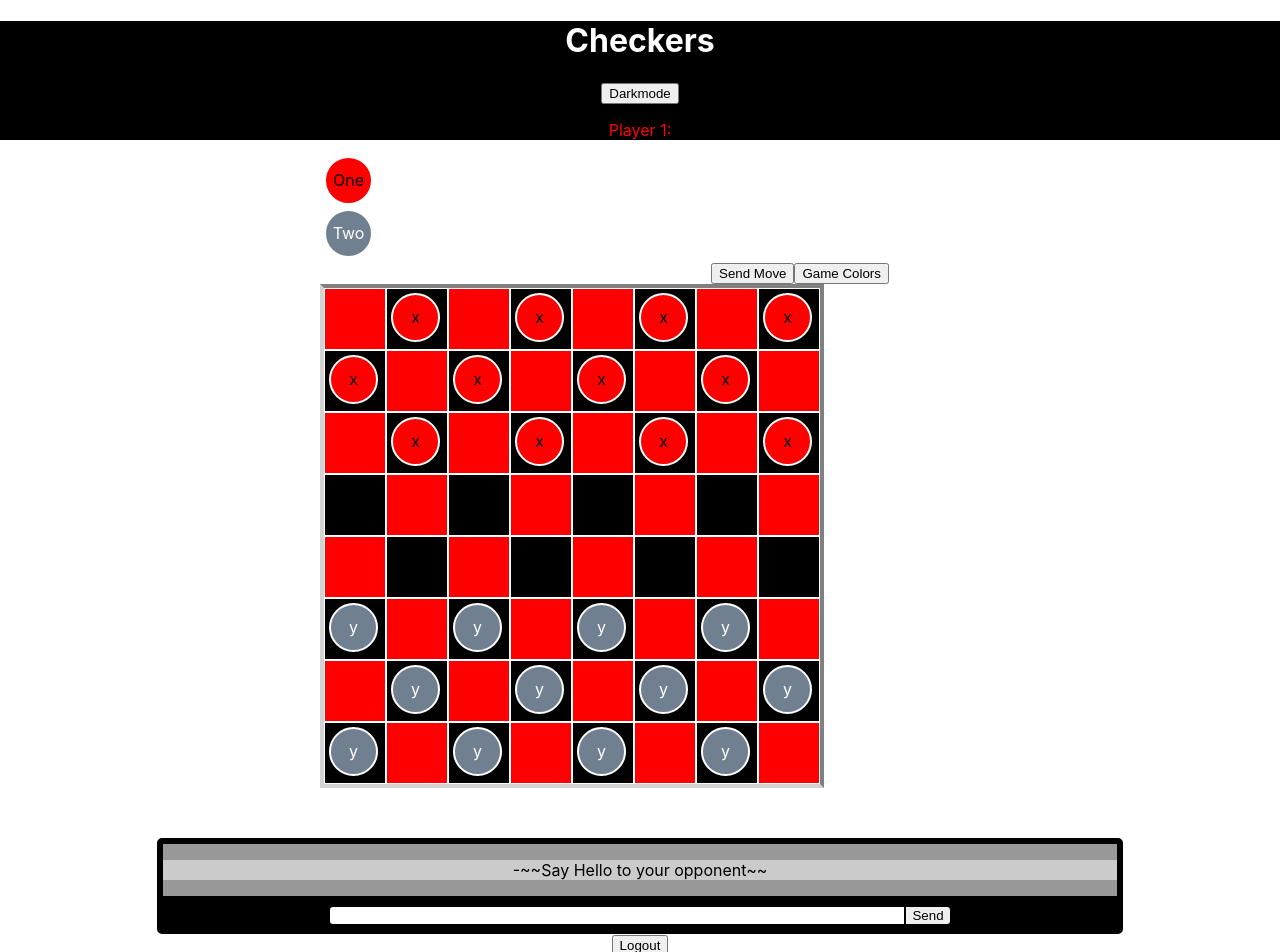
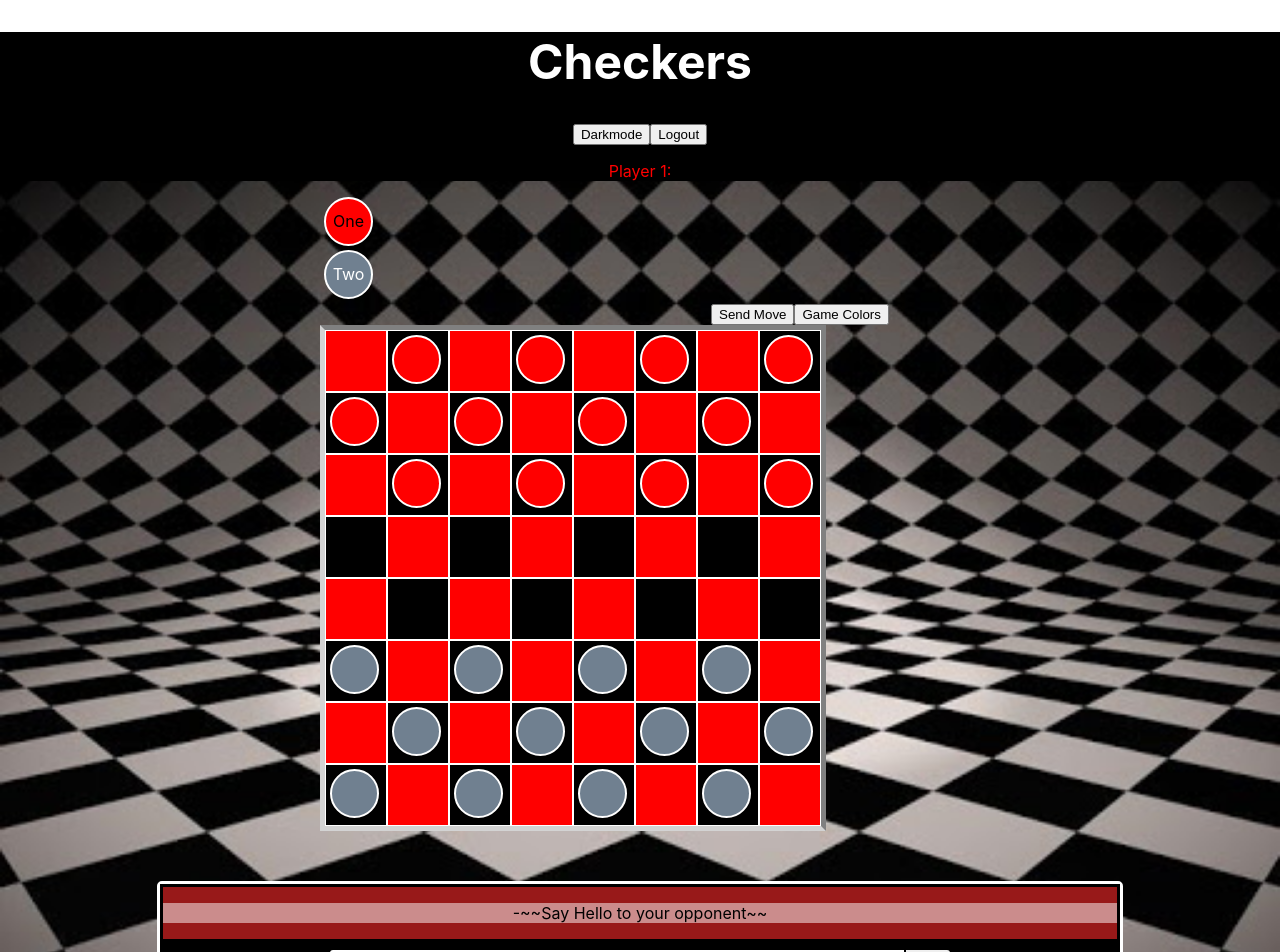
Before and after one commit to CoHogan1/project-4-front-end, a React (Create React App) app: page / in a window 1280 px wide. Shown: the top 952 px of the page. Built offline with nearby package versions, Linux system fonts and the light colour scheme; no server answers.

Commit message:
added css and game logic

```diff
--- a/src/App.css
+++ b/src/App.css
@@ -1,6 +1,13 @@
 .App {
     text-align: center;
     margin: auto;
+    background-color: slategrey;
+    background-image: url('checkers.png');
+    background-size: cover;
+    background-repeat: no-repeat;
+}
+h1 {
+    font-size: 3em;
 }
 
 .nav {
@@ -15,10 +22,11 @@
 }
 .chat {
     margin:auto;
-    border: 3px solid black;
+    border: 3px solid white;
     border-radius: 5px;
     max-height: 200px;
     width:75%;
+    background-color: red;
 }
 .chatbox {
     border:3px solid black;
@@ -49,10 +57,6 @@
     border: 2px solid black;
     border-left: 0;
     border-radius: 0px 5px 5px 0px;
-}
-.chat button:hover {
-    background-color: grey;
-    color: white;
 }
 /* game baord------------------------------------ */
 .board-container {
@@ -136,10 +140,11 @@
     flex-wrap: wrap;
     width: 496px;
     margin-bottom: 50px;
-    border-top:    4px solid grey;
-    border-right:  4px solid grey;
-    border-left:   4px solid lightgrey;
-    border-bottom: 4px solid lightgrey;
+    border-top:    5px solid grey;
+    border-right:  5px solid grey;
+    border-left:   5px solid lightgrey;
+    border-bottom: 5px solid lightgrey;
+    background-color: white;
 }
 
 /* Scrollbar styles ===========================*/
@@ -154,12 +159,13 @@ border-radius: 10px;
 }
 /* scroll bar  */
 ::-webkit-scrollbar-thumb {
-background: cyan;
+background: darkorange;
 border-radius: 10px;
 }
 ::-webkit-scrollbar-thumb:hover {
-background: blue;
+background: red;
 }
+/* =============================================*/
 .allForms{
     margin: auto;
     margin-left: 100px;
@@ -204,6 +210,14 @@ background: blue;
 }
 .test {
     background-color: green;
+}
+.userButton {
+    margin-top: 20px;
+}
+button:hover {
+    background-color: yellow;
+    color: black;
+
 }
 
 /* Dark mode ---------------------------------------------   dark mode  */
@@ -323,32 +337,6 @@ background: blue;
     border-bottom: 4px solid blue;
 }
 
-
-
-
-
-/* Scrollbar styles ===========================*/
-::-webkit-scrollbar {
-width: 12px;
-height: 12px;
-}
-
-/* scrolllbar border */
-::-webkit-scrollbar-track {
-border: 1px solid black;
-border-radius: 10px;
-}
-
-/* scroll bar  */
-::-webkit-scrollbar-thumb {
-background: cyan;
-border-radius: 10px;
-}
-
-::-webkit-scrollbar-thumb:hover {
-background: blue;
-}
-
 .DARKallForms{
     margin: auto;
     margin-left: 100px;
--- a/src/App.js
+++ b/src/App.js
@@ -260,6 +260,7 @@ export default class App extends Component {
                 <div className={this.state.darkMode ? 'DARKnav' : "nav"}>
                     <h1>Checkers</h1>
                     <button onClick={this.toggle}>Darkmode</button>
+                    <button onClick={this.logOut}>Logout</button>
                     <p className={this.state.darkMode ? "DARKun1" : "un1"}>Player 1:{this.state.user.username}</p>
                 </div>
 
@@ -268,7 +269,6 @@ export default class App extends Component {
                 <Board darkMode={this.state.darkMode}/>
                 <Chat darkMode={this.state.darkMode}/>
 
-                <button onClick={this.logOut}>Logout</button>
                 </div> :
 
 
@@ -316,7 +316,7 @@ export default class App extends Component {
             </div> }
 
             <div>
-                <button onClick={this.toggleUsers}>View All users</button>
+                <button className="userButton" onClick={this.toggleUsers}>View All users</button>
 
             {this.state.showU ?
                 <div>
--- a/src/board.js
+++ b/src/board.js
@@ -60,7 +60,12 @@ export default class Board extends Component {
     //===================================================Board movement=========
     mouseDown = (index, i) => {
         console.log(`${index}, ${i}, start pos`)
-        let playerNum = gameBoard[index][i] // 1 for player 1, 2 for player 2
+        let playerNum
+        if(gameBoard[index][i] === 1 ){
+            playerNum = true
+        } else {
+            playerNum = false
+        }// true for player 1, false for player 2
         this.setState({
             firstStart: index,
             firstEnd: i,
@@ -71,47 +76,47 @@ export default class Board extends Component {
 
     mouseUp = (index, i) => {
         console.log(`${index}, ${i}, end pos`)
-        if (this.state.player === 1) {
+        // saves values to state
+        this.setState({
+            secondStart: index,
+            secondEnd: i,
+        })
+        // this choses the color
+        if (this.state.player) { // player 1 logic  this.state.player = true
+            if (this.state.board[index][i] === 2) { // when p1 jumps p2
+                console.log(this.state.board[index][i])
+
+            }
+
             let copyBoard = [...this.state.board]
-            copyBoard[this.state.firstStart][this.state.firstEnd] = 4
-            copyBoard[index][i] = 1
+            copyBoard[this.state.firstStart][this.state.firstEnd] = 4 // previous position
+            copyBoard[index][i] = 1 // ending position
             this.setState({
                 board: copyBoard
             })
-        } else {
+
+        } else { // player 2 logic
+
+            if (this.state.player === false) {
+
+            }
             let copyBoard = [...this.state.board]
             copyBoard[this.state.firstStart][this.state.firstEnd] = 4
             copyBoard[index][i] = 2
             this.setState({
                 board: copyBoard
             })
+
         }
+        // set up jump logic
 
 
-        // if (index !== this.state.firstStart + 1) { // need to clear first state.
-        //     console.log(index)
-        //     console.log("invalid move")
-        //     return
-        // }
-        //
-        // // if (i !== this.state.firstEnd + 1 || i !== this.state.firstEnd - 1) {
-        // //
-        // // }
-        //
-        // if (this.state.board[index][i] !== 2) {
-        //     console.log("open position")
-        // } else {
-        //     console.log("player two is there")
-        // }
 
-        // this.setState({
-        //     secondStart: index,
-        //     secondEnd: i,
-        //     move: true,
-        // })
+
     }
 
     sendMove = () => {
+        // refactor this to only send board...
         if (this.state.secondEnd === '') {
             return this.selectAMove()
         }
@@ -154,19 +159,18 @@ export default class Board extends Component {
                 <button onClick={this.state.move ? this.sendMove : this.selectAMove}>Send Move</button>
                 <button onClick={this.togCol}>Game Colors</button>
 
-
                 <div className="board">
                     {
                         this.state.board.map((row, index) => row.map((square, i) => {
                         if (square === 0){
-                            return     <div key={index + " " + i} className={this.state.colors ? "NEWred" :"red"} onMouseDown={()=> this.mouseDown(index, i)} ></div>
+                            return     <div key={index + " " + i} className={this.state.colors ? "NEWred" :"red"}></div>
                         } else {
                             if (square === 1) {
-                                return <div key={index + " " + i} className={this.state.colors ? "NEWblack" :"black"} onMouseUp={()=> this.mouseUp(index, i)}><div key={'red'} onMouseDown={()=> this.mouseDown(index, i)} className={this.state.colors ? "NEWplayer1" :"player1"}>x</div></div>
+                                return <div key={index + " " + i} className={this.state.colors ? "NEWblack" :"black"} onMouseUp={()=> this.mouseUp(index, i)}><div key={'red'} onMouseDown={()=> this.mouseDown(index, i)} className={this.state.colors ? "NEWplayer1" : "player1"}></div></div>
                             } else if (square === 2) {
-                                return <div key={index + " " + i} className={this.state.colors ? "NEWblack" :"black"} onMouseUp={()=> this.mouseUp(index, i)}><div key={'black'} onMouseDown={()=> this.mouseDown(index, i)} className={this.state.colors ? "NEWplayer2" :"player2"}>y</div></div>
+                                return <div key={index + " " + i} className={this.state.colors ? "NEWblack" :"black"} onMouseUp={()=> this.mouseUp(index, i)}><div key={'black'} onMouseDown={()=> this.mouseDown(index, i)} className={this.state.colors ? "NEWplayer2" : "player2"}></div></div>
                             } else {
-                            return     <div key={index + " " + i} className={this.state.colors ? "NEWblack" :"black"} onMouseUp={()=> this.mouseUp(index, i)}></div>
+                                return <div key={index + " " + i} className={this.state.colors ? "NEWblack" :"black"} onMouseUp={()=> this.mouseUp(index, i)}></div>
                             }
                         }
                     }))}
```
Also changed, not shown: src/checkers.png (added).
